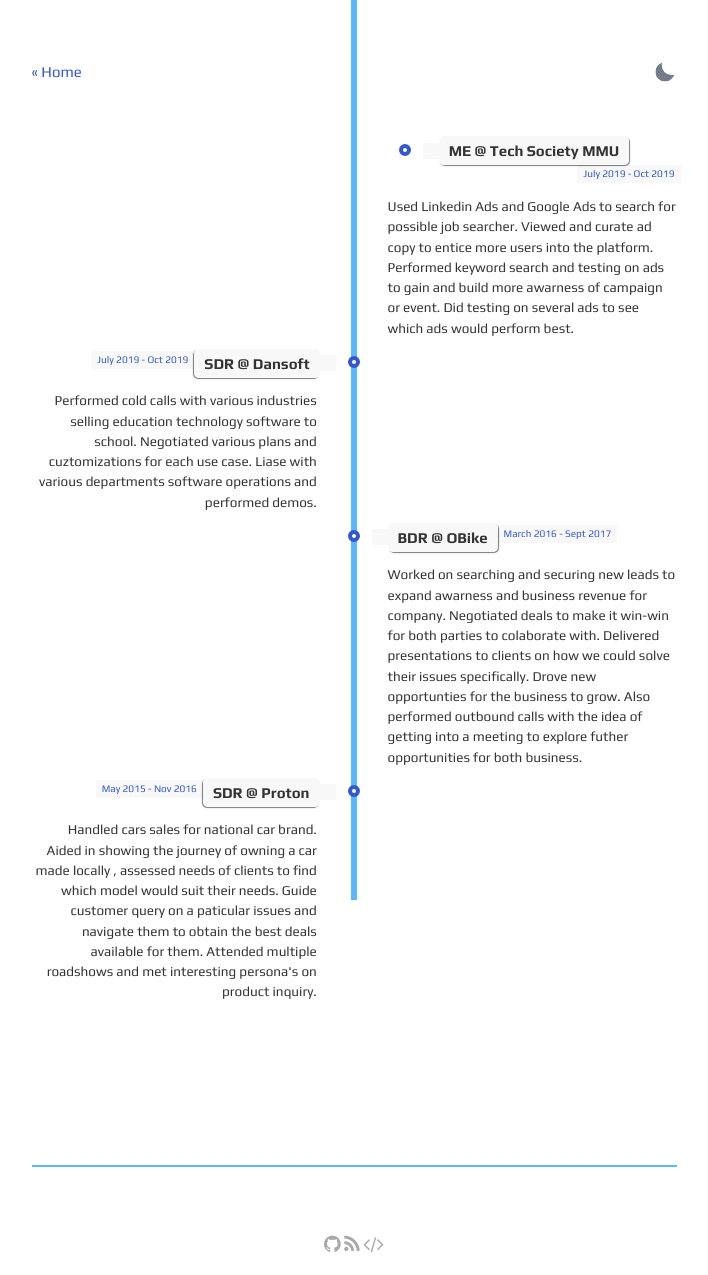
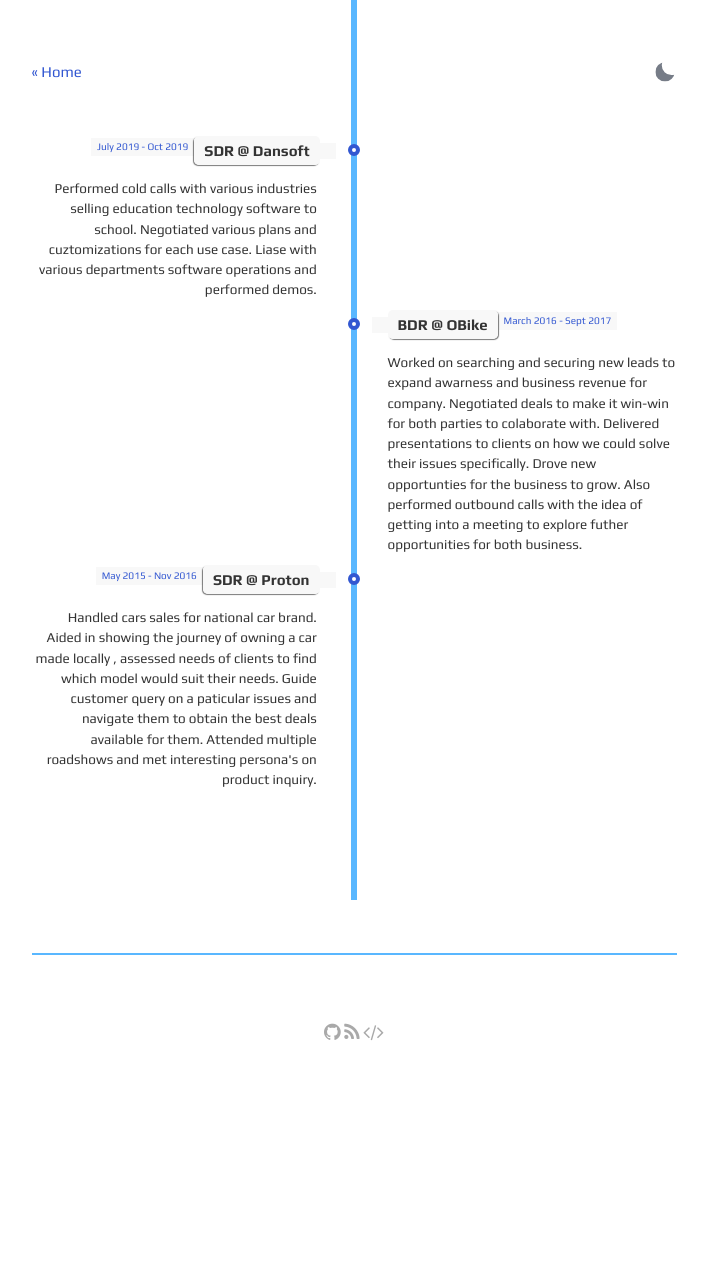
Before and after one commit to mk-unlimited/me, a Jekyll site: the page built from about.html, in a window 1280 px wide. Shown: the whole page, without its empty margins (286-994 px from the left). Built offline with Jekyll 4.4.1, drawn with Linux system fonts in a browser that asks for light colours; after the commit the page ends 1062 px from its top, so only the background shows below that.

Commit message:
Update about.html

```diff
--- a/about.html
+++ b/about.html
@@ -15,20 +15,6 @@
     <!-- The Timeline -->
 
     <ul class="timeline">
-
-        <!-- Item 1 -->
-        <li>
-            <div class="direction-r">
-                <div class="flag-wrapper">
-                    <span class="flag">ME @ Tech Society MMU</span>
-                    <span class="time-wrapper"><span class="time">July 2019 - Oct 2019</span></span>
-                </div>
-                <div class="desc">
-                    Used Linkedin Ads and Google Ads to search for possible job searcher. Viewed and curate ad copy to entice more users into the platform.
-                    Performed keyword search and testing on ads to gain and build more awarness of campaign or event. Did testing on several ads to see which ads would perform best.
-                </div>
-            </div>
-        </li>
 
         <!-- Item 2 -->
         <li>
```
